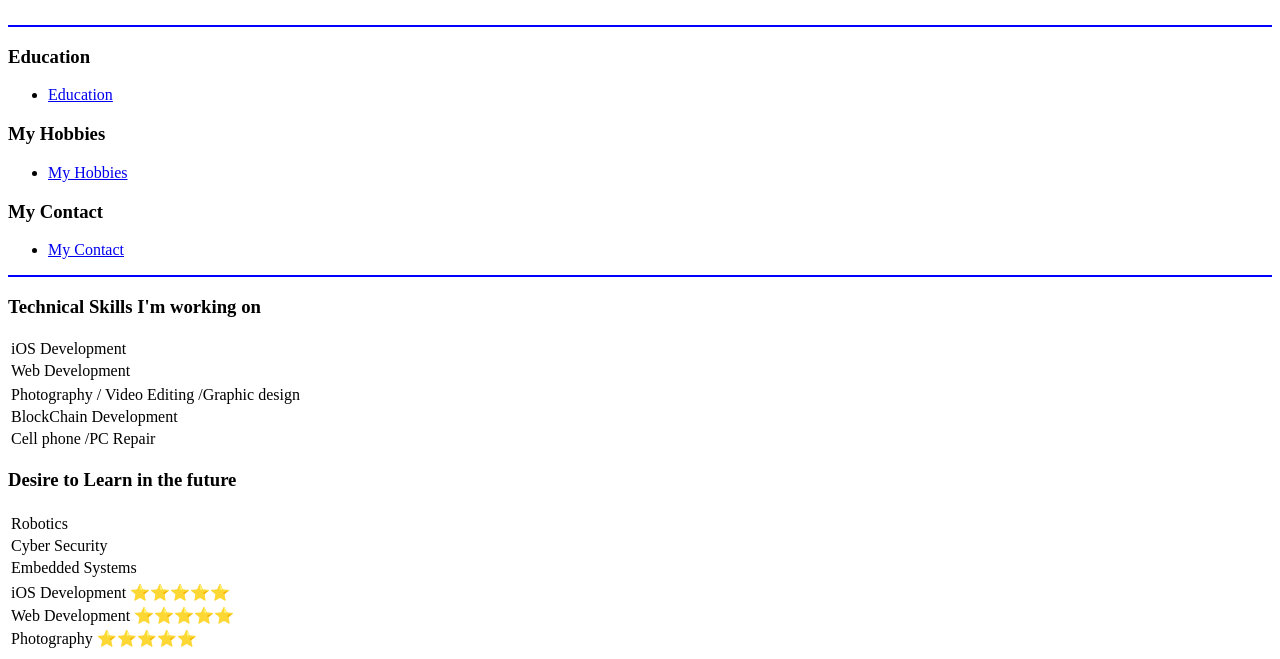
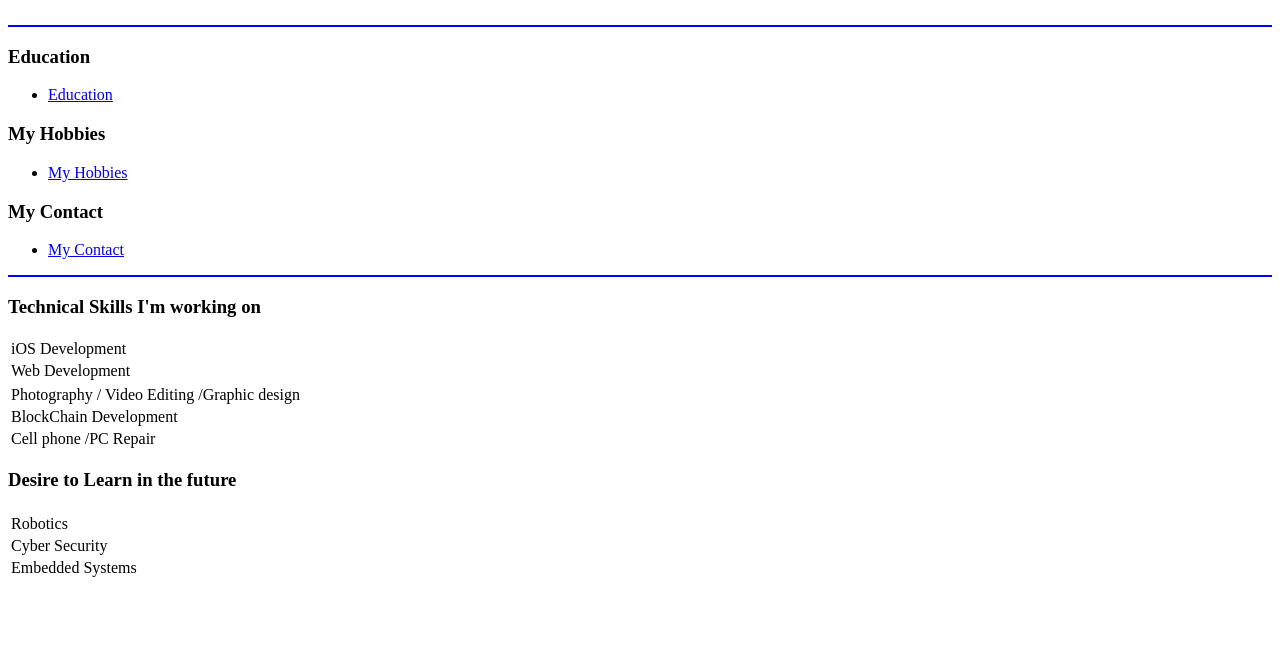
Before and after one commit to rh16361/websites, a plain HTML site: page index.html in a window 1280 px wide. Shown: the part 188-847 px from the top of the page. After the commit the page ends 800 px from the top, so only its background shows below. Drawn offline with Linux system fonts and the light colour scheme.

Commit message:
Update index.html

```diff
--- a/index.html
+++ b/index.html
@@ -99,31 +99,7 @@
   </tr>
 </table>
 
-<table >
 
-  <tr>
-    <td>
-      iOS Development &#11088;&#11088;&#11088;&#11088;&#11088;
-    </td>
-  </tr>
-
-    <tr>
-    <td>
-      Web Development  &#11088;&#11088;&#11088;&#11088;&#11088;
-    </td>
-
-  </tr>
-
-  <tr>
-
-  <td>
-    Photography &#11088;&#11088;&#11088;&#11088;&#11088;
-
-  </td>
-</tr>
-
-
-</table>
 
 
 
```
